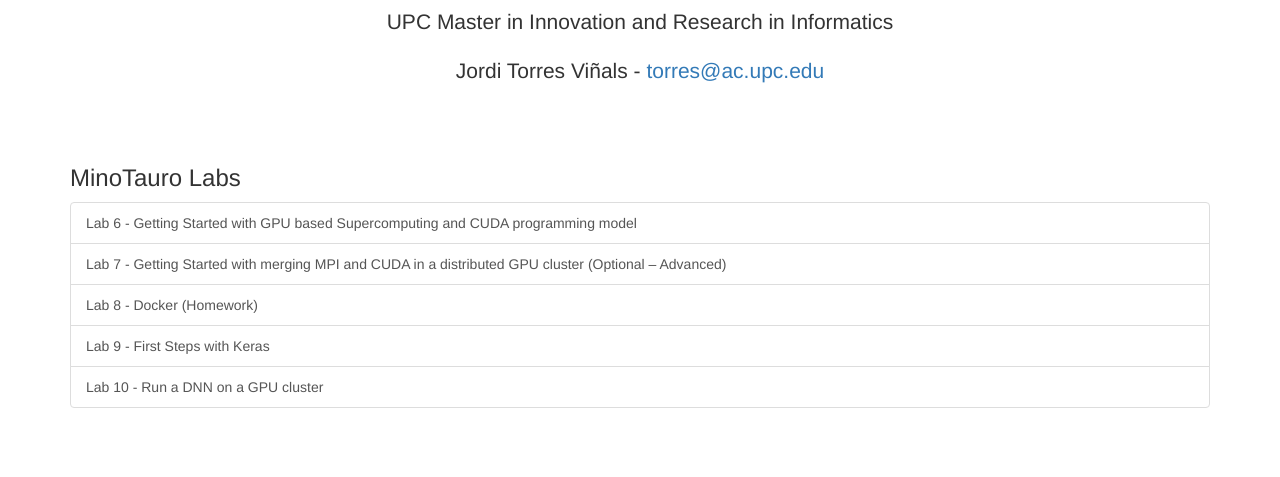
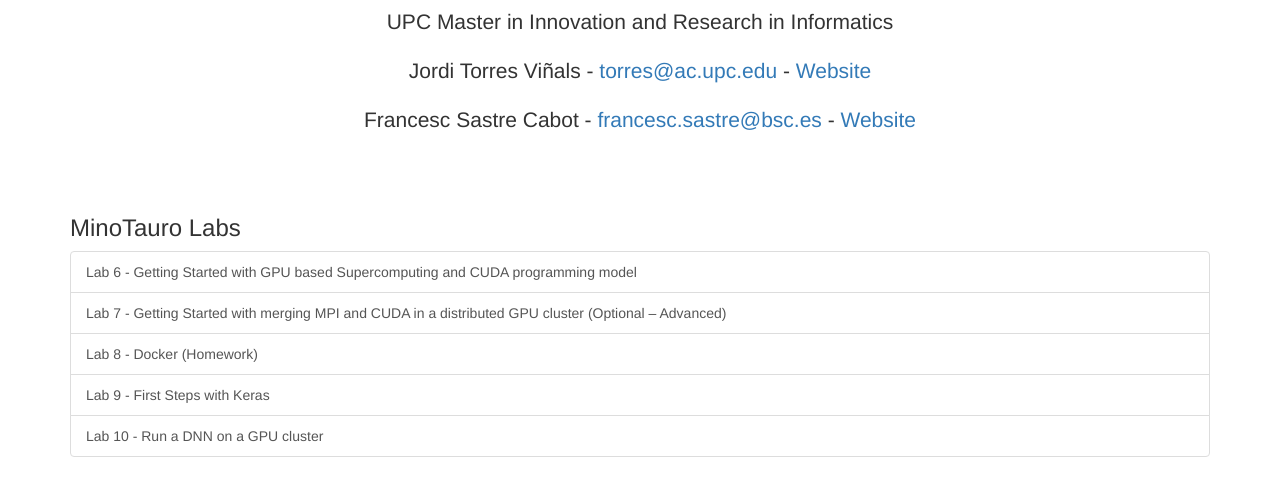
Before and after one commit to jorditorresBCN/SA-MIRI-2017, a plain HTML site: page docs/index.html in a window 1280 px wide. Shown: the part 453-930 px from the top of the page. Before the commit the page ends 881 px from the top, so only its background shows below. Drawn offline with nearby package versions, Linux system fonts and the light colour scheme.

Commit message:
add websites

```diff
--- a/docs/index.html
+++ b/docs/index.html
@@ -33,7 +33,8 @@
         <img class="img-responsive" src="https://www.upc.edu/++theme++homeupc/assets/images/logomark.png" />
         <h1>Supercomputer Architecture</h1>
         <p class="lead">UPC Master in Innovation and Research in Informatics</p>
-        <p class="lead">Jordi Torres Viñals - <a href="mailto:torres@ac.upc.edu">torres@ac.upc.edu</a></p>
+        <p class="lead">Jordi Torres Viñals - <a href="mailto:torres@ac.upc.edu">torres@ac.upc.edu</a> - <a href="http://www.jorditorres.barcelona" target="_blank">Website</a></p>
+        <p class="lead">Francesc Sastre Cabot - <a href="mailto:francesc.sastre@bsc.es">francesc.sastre@bsc.es</a> - <a href="https://xiscosc.github.io" target="_blank">Website</a></p>
     </div>
     <div class="row">
         <div class="col-md-12">
```
